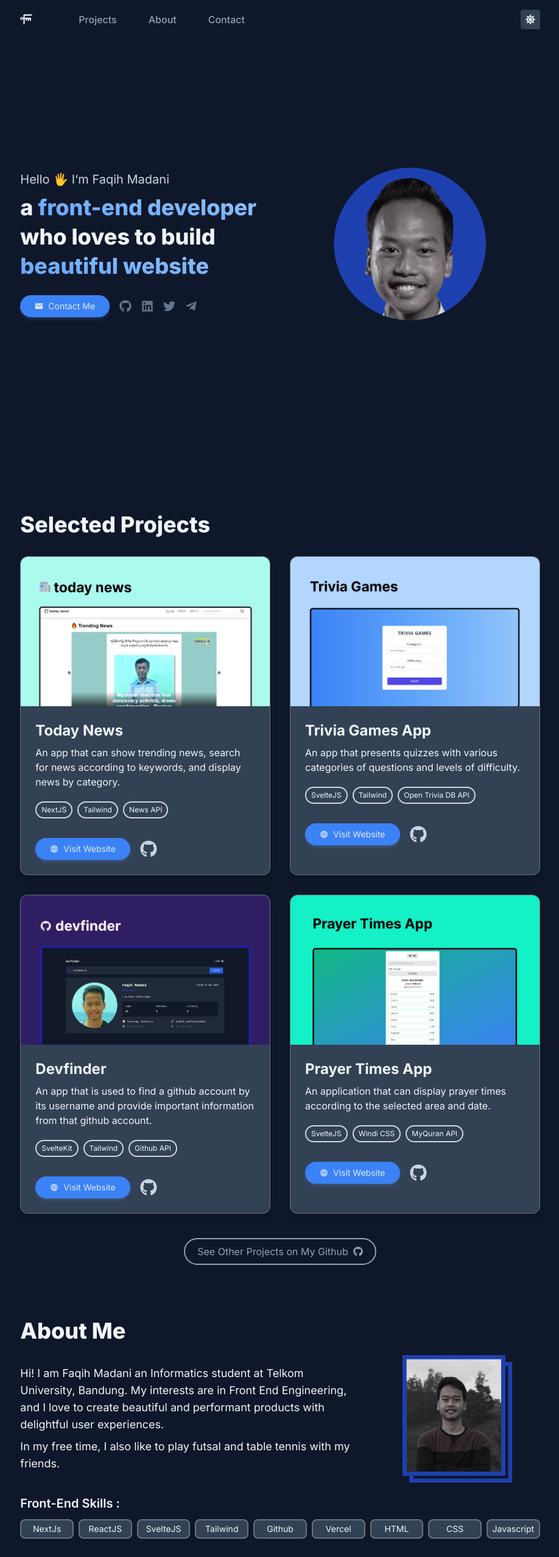
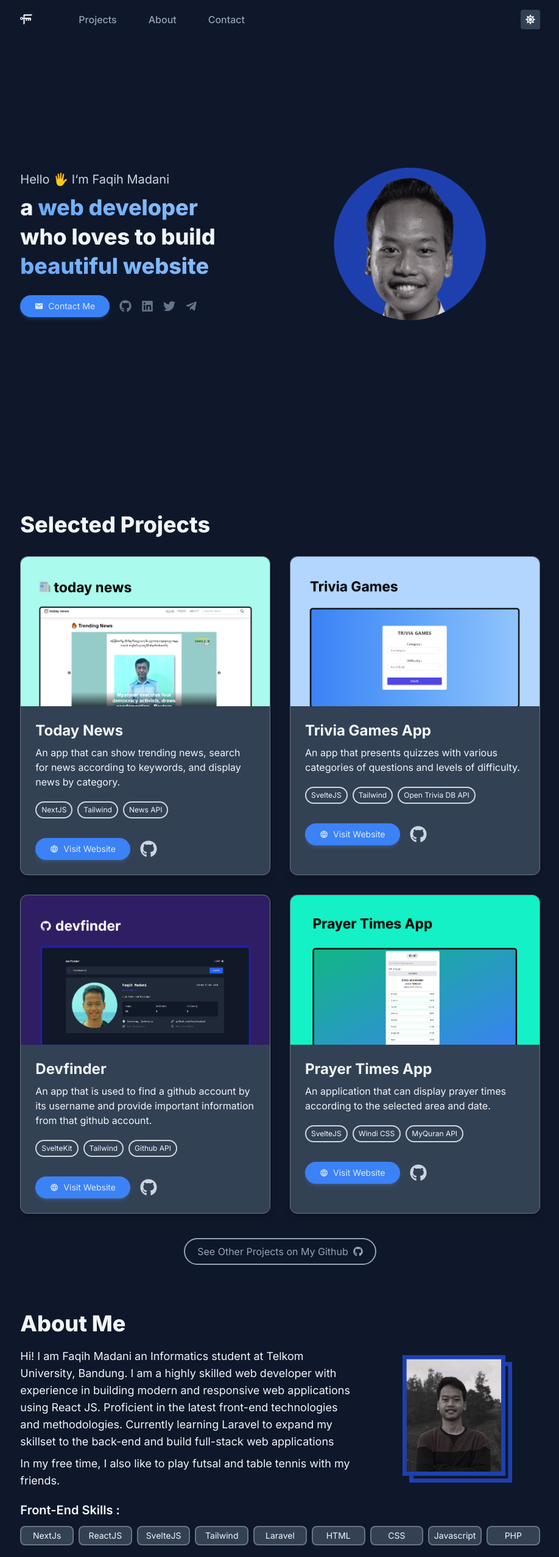
Before and after one commit to faqihmadani/portfolio-site, a Next.js app: page / in a window 1280 px wide. Shown: the top 2553 px of the page at 61% size, without its empty margins (180-1098 px from the left). Built offline with nearby package versions, Linux system fonts and the light colour scheme.

Commit message:
change about me text

```diff
--- a/components/AboutMe.js
+++ b/components/AboutMe.js
@@ -2,7 +2,7 @@ import { MdFileDownload } from 'react-icons/md'
 
 
 const AboutMe = () => {
-    const skills = ['NextJs', 'ReactJS', 'SvelteJS', 'Tailwind', 'Github', 'Vercel', 'HTML', 'CSS', 'Javascript']
+    const skills = ['NextJs', 'ReactJS', 'SvelteJS', 'Tailwind', 'Laravel', 'HTML', 'CSS', 'Javascript', 'PHP']
 
 
     return (
@@ -12,10 +12,9 @@ const AboutMe = () => {
                 <div className=" text-lg mt-5 flex md:flex-row md:items-center justify-between" >
                     <div className='md:mr-10 md:w-4/6'>
                         <p>
-                            Hi! I am Faqih Madani an Informatics student at Telkom University, Bandung.
-                            My interests are in Front End Engineering, and I love to create
-                            beautiful and performant products with delightful user experiences.
-
+                            Hi! I am Faqih Madani an Informatics student at Telkom University, Bandung. I am a highly skilled web developer with experience in building modern and responsive web applications using React JS.
+                            Proficient in the latest front-end technologies and methodologies. Currently learning Laravel to expand my skillset
+                            to the back-end and build full-stack web applications
                         </p>
 
                         <p className='mt-2 mx-auto'>
--- a/components/Intro.js
+++ b/components/Intro.js
@@ -9,7 +9,7 @@ const Intro = () => {
                 <div>
                     <h3 className="md:text-xl text-lg  mb-3 dark:text-slate-300 text-slate-700">Hello 🖐 I&lsquo;m Faqih Madani</h3>
                     <div className="flex flex-col text-3xl md:text-4xl font-extrabold space-y-2 mb-7">
-                        <h1>a <span className=" text-transparent bg-gradient-to-tr dark:from-blue-400 from-blue-700 to-blue-400 dark:to-blue-300 bg-clip-text">front-end developer</span></h1>
+                        <h1>a <span className=" text-transparent bg-gradient-to-tr dark:from-blue-400 from-blue-700 to-blue-400 dark:to-blue-300 bg-clip-text">web developer</span></h1>
                         <h1>who loves to build</h1>
                         <h1 className="text-transparent bg-gradient-to-tr dark:from-blue-400 from-blue-700 to-blue-400 dark:to-blue-300 bg-clip-text">beautiful website</h1>
                     </div>
```
